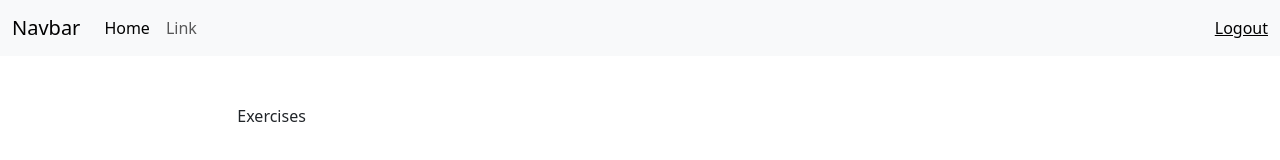
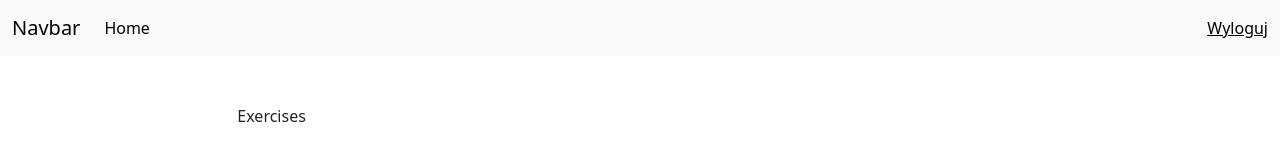
Before and after one commit to lekiert/exercises, a Nuxt app in the folder frontend/: page / in a window 1280 px wide. Shown: the top 160 px of the page. Built offline with nearby package versions, Linux system fonts and the light colour scheme.

Commit message:
added working link to navbar

```diff
--- a/frontend/components/Navbar.vue
+++ b/frontend/components/Navbar.vue
@@ -8,15 +8,12 @@
       <div class="collapse navbar-collapse" id="navbarSupportedContent">
         <ul class="navbar-nav me-auto mb-2 mb-lg-0">
           <li class="nav-item">
-            <a class="nav-link active" aria-current="page" href="#">Home</a>
-          </li>
-          <li class="nav-item">
-            <a class="nav-link" href="#">Link</a>
+            <a class="nav-link active" aria-current="page" href="/admin/dashboard">Home</a>
           </li>
         </ul>
 
         <span class="navbar-text">
-          <a href="/logout">Logout</a>
+          <a href="/logout">Wyloguj</a>
         </span>
       </div>
     </div>
```
